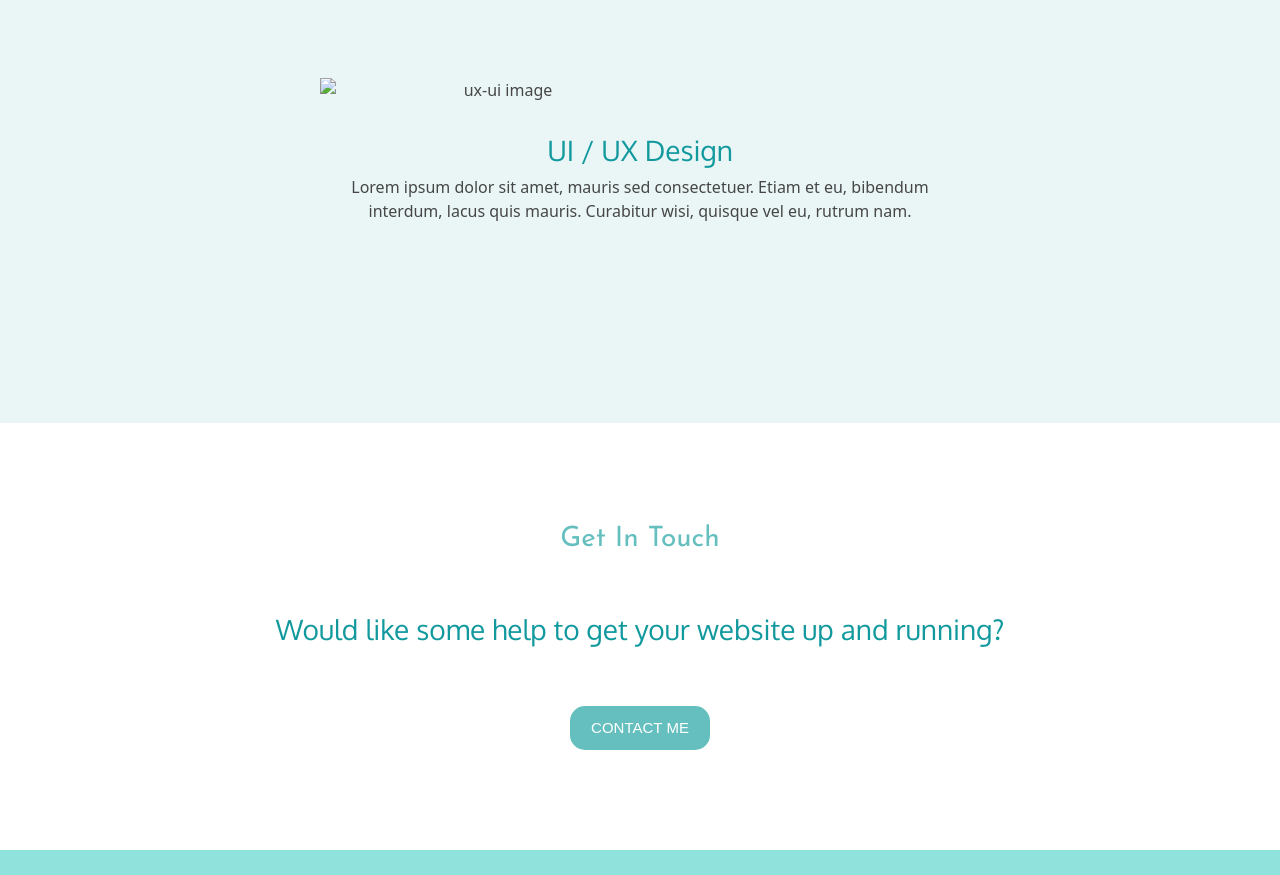
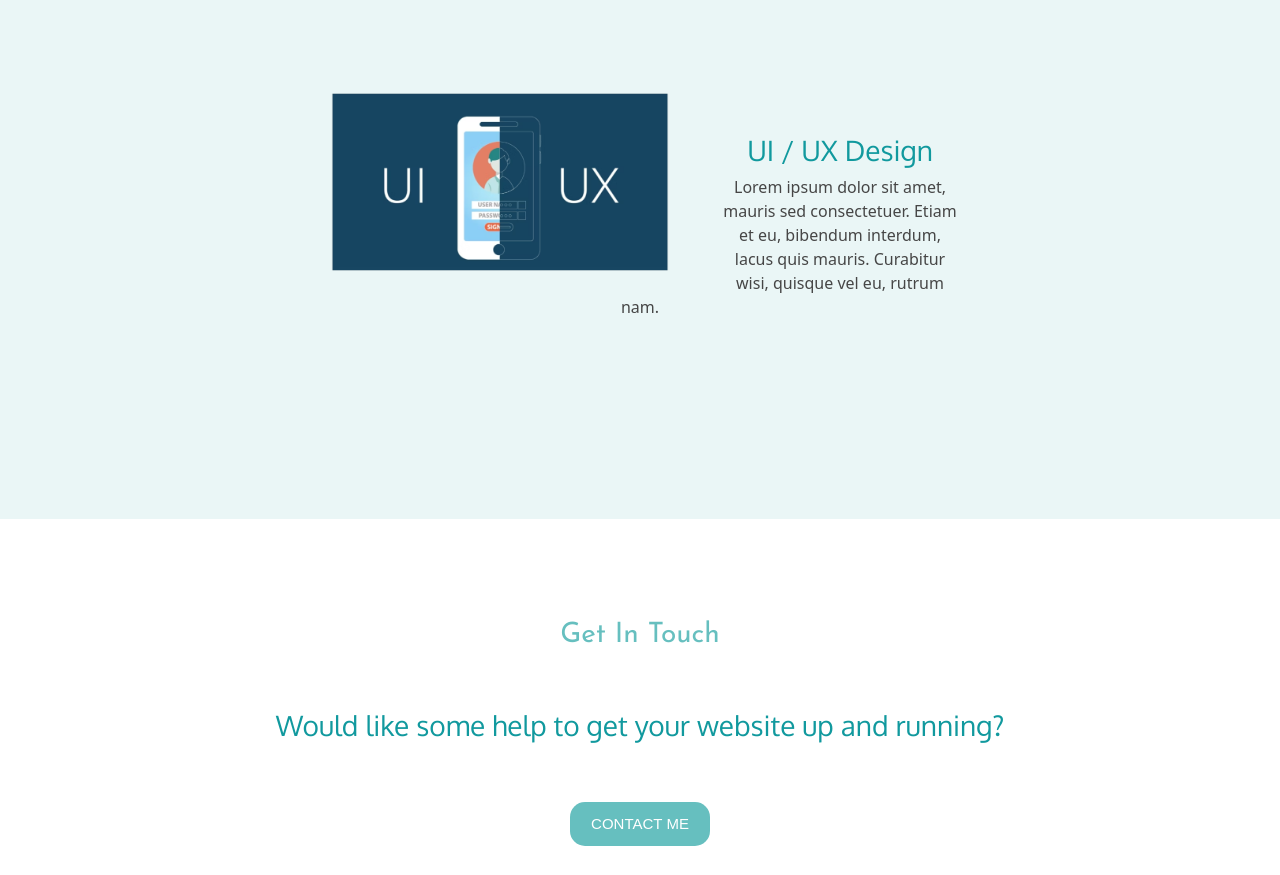
Before and after one commit to malisafa/css-final-project, a plain HTML site: page index.html in a window 1280 px wide. Shown: the part 2535-3410 px from the top of the page. Drawn offline with nearby package versions, Linux system fonts and the light colour scheme.

Commit message:
Update index.html

```diff
--- a/index.html
+++ b/index.html
@@ -44,7 +44,7 @@
             </p>
           </div>
           <div class="skill-row">
-            <img class="skill-image-3rd" src="Images/ux-ui.avif" alt="ux-ui image">
+            <img class="skill-image-3rd" src="Images/ux-ui.png" alt="ux-ui image">
             <p class="skill-text-3"><h3>UI / UX Design</h3>Lorem ipsum dolor sit amet, mauris sed consectetuer. Etiam et eu, bibendum interdum, lacus quis mauris. Curabitur wisi, quisque vel eu, rutrum nam.</p>
           </div>
         </div>
```
